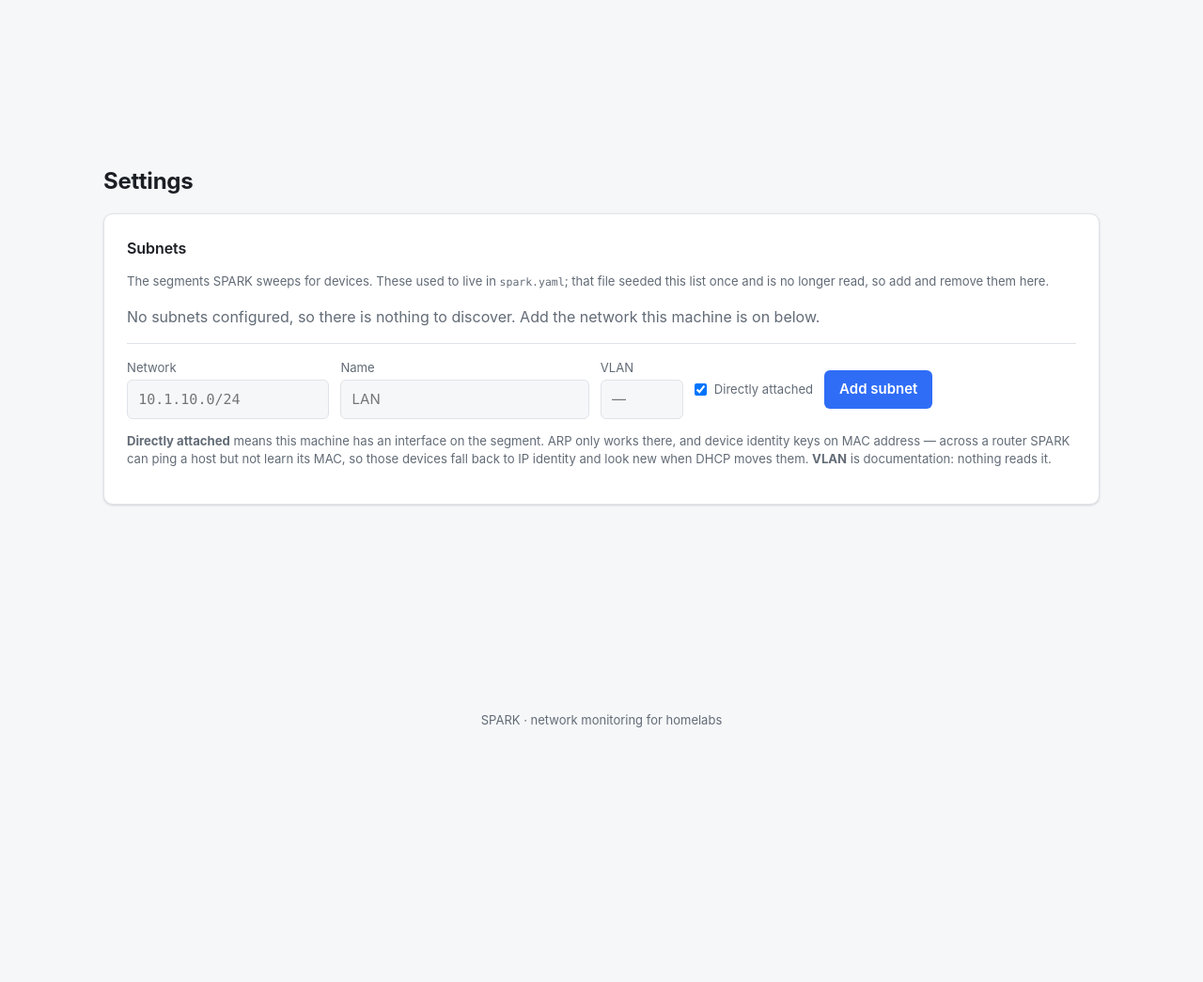
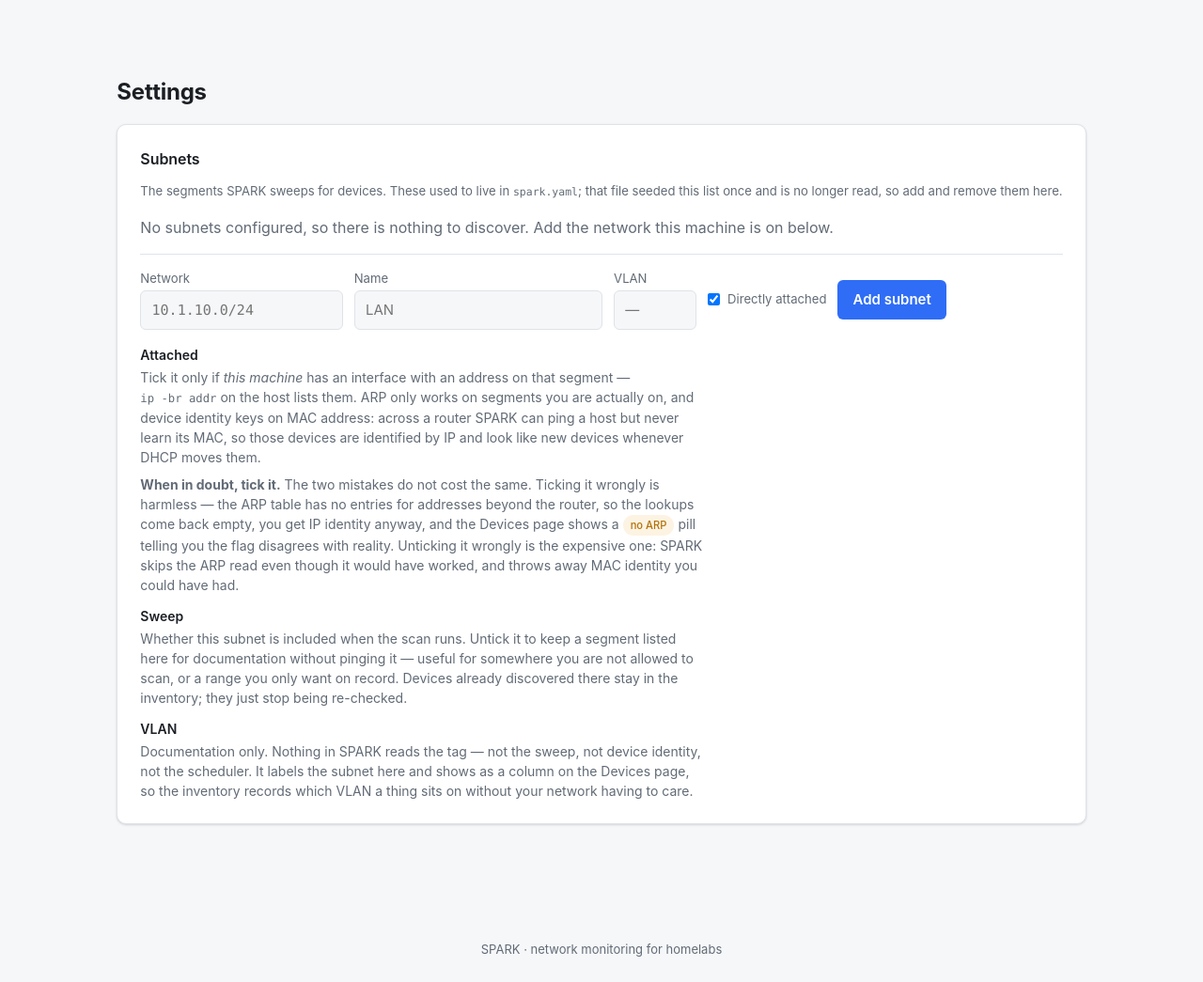
Before and after one commit to MarcusP3/SparkNetworkMonitoring, a FastAPI app: template spark/src/spark/templates/settings.html in a window 1280 px wide. Shown: the whole page at 94% size. Before the commit the page ends 774 px from the top, so only its background shows below. Run offline with FastAPI, Linux system fonts and the light colour scheme; the template is opened without the code that fills it, so the values that code supplies are empty; parts of the project's set-up code (start-up, migrations or seed data) failed here and were passed over.

Commit message:
Explain the subnet checkboxes instead of abbreviating them
Both checkboxes were labelled in shorthand -- "L2" and "on" -- under headers
that already said the same thing, with the real explanation in a tooltip nobody
hovers. The first question the page got was what the attached checkbox meant.

The inline abbreviations are gone (the headers do that job; the inputs carry
aria-labels), and the paragraph underneath is now a three-term legend giving
the consequence rather than the definition:

  * Attached says how to check -- ip -br addr on the host -- and which way to
    err. The two mistakes are not symmetrical and the page never said so.
    Ticking it wrongly is harmless: the ARP table holds no entries for
    addresses beyond the router, so lookups come back empty, identity falls
    back to IP anyway, and a "no ARP" pill appears on the Devices page saying
    the flag disagrees with reality. Unticking it wrongly skips an ARP read
    that would have worked and throws away MAC identity.
  * Sweep is documented for the first time. It was an unlabelled checkbox that
    silently controlled whether a subnet is scanned at all.
  * VLAN says plainly that nothing reads it, so a network that does not want
    VLAN IDs to matter can still record them.

Suite 165 passed, 6 skipped; smoke_test.py 76 passed.

Co-Authored-By: Claude Opus 5 <noreply@anthropic.com>
Claude-Session: https://claude.ai/code/session_01YEfZdYbmDYephJ34E6oV8Z

```diff
--- a/spark/src/spark/static/app.css
+++ b/spark/src/spark/static/app.css
@@ -582,3 +582,36 @@ input.narrow { max-width: 5.5rem; }
 @media (max-width: 40rem) {
   .filter-count { margin-left: 0; flex-basis: 100%; }
 }
+
+/* ---- settings legend --------------------------------------------------- */
+
+/* A definition list rather than a paragraph: three terms that each need a few
+   sentences read badly as prose, and these are the fields people get wrong. */
+.legend {
+  margin: 1rem 0 0;
+  font-size: .875rem;
+  color: var(--text-muted);
+}
+
+.legend dt {
+  margin-top: .75rem;
+  font-weight: 600;
+  color: var(--text);
+}
+
+.legend dt:first-child { margin-top: 0; }
+
+.legend dd {
+  margin: .2rem 0 0;
+  max-width: 68ch;      /* prose, not a full-width wall */
+  line-height: 1.5;
+}
+
+.legend .pill { font-size: .7rem; vertical-align: baseline; }
+
+/* A command is one token to a reader; letting it break mid-flag turns
+   `ip -br addr` into two things that look like neither. */
+.legend code { white-space: nowrap; }
+
+/* A second dd under the same dt is a continuation paragraph, not a new term. */
+.legend dd + dd { margin-top: .5rem; }
--- a/spark/src/spark/templates/settings.html
+++ b/spark/src/spark/templates/settings.html
@@ -22,8 +22,8 @@
           <th>Network</th>
           <th>Name</th>
           <th>VLAN</th>
-          <th>Attached</th>
-          <th>Sweep</th>
+          <th title="This machine has an interface on the segment">Attached</th>
+          <th title="Include this subnet in the scan schedule">Sweep</th>
           <th></th>
         </tr>
       </thead>
@@ -63,17 +63,16 @@
             <label class="checkbox">
               <input type="checkbox" name="attached" value="1"
                      form="subnet-{{ subnet.id }}"
+                     aria-label="Directly attached"
                      {% if subnet.attached %}checked{% endif %}>
-              <span class="muted small" title="SPARK has an interface on this
-                    segment, so ARP works and devices get a MAC address">L2</span>
             </label>
           </td>
           <td>
             <label class="checkbox">
               <input type="checkbox" name="enabled" value="1"
                      form="subnet-{{ subnet.id }}"
+                     aria-label="Sweep this subnet"
                      {% if subnet.enabled %}checked{% endif %}>
-              <span class="muted small">on</span>
             </label>
           </td>
           <td class="actions">
@@ -118,13 +117,43 @@
       <button type="submit" class="btn-primary">Add subnet</button>
     </form>
 
-    <p class="muted small">
-      <strong>Directly attached</strong> means this machine has an interface on
-      the segment. ARP only works there, and device identity keys on MAC
-      address — across a router SPARK can ping a host but not learn its MAC, so
-      those devices fall back to IP identity and look new when DHCP moves them.
-      <strong>VLAN</strong> is documentation: nothing reads it.
-    </p>
+    <dl class="legend">
+      <dt>Attached</dt>
+      <dd>
+        Tick it only if <em>this machine</em> has an interface with an address on
+        that segment — <code>ip -br addr</code> on the host lists them. ARP only
+        works on segments you are actually on, and device identity keys on MAC
+        address: across a router SPARK can ping a host but never learn its MAC,
+        so those devices are identified by IP and look like new devices whenever
+        DHCP moves them.
+      </dd>
+      <dd>
+        <strong>When in doubt, tick it.</strong> The two mistakes do not cost the
+        same. Ticking it wrongly is harmless — the ARP table has no entries for
+        addresses beyond the router, so the lookups come back empty, you get IP
+        identity anyway, and the Devices page shows a <span class="pill warn">no
+        ARP</span> pill telling you the flag disagrees with reality. Unticking it
+        wrongly is the expensive one: SPARK skips the ARP read even though it
+        would have worked, and throws away MAC identity you could have had.
+      </dd>
+
+      <dt>Sweep</dt>
+      <dd>
+        Whether this subnet is included when the scan runs. Untick it to keep a
+        segment listed here for documentation without pinging it — useful for
+        somewhere you are not allowed to scan, or a range you only want on
+        record. Devices already discovered there stay in the inventory; they
+        just stop being re-checked.
+      </dd>
+
+      <dt>VLAN</dt>
+      <dd>
+        Documentation only. Nothing in SPARK reads the tag — not the sweep, not
+        device identity, not the scheduler. It labels the subnet here and shows
+        as a column on the Devices page, so the inventory records which VLAN a
+        thing sits on without your network having to care.
+      </dd>
+    </dl>
   </section>
 </div>
 {% endblock %}
```
Also changed, not shown: spark/CHANGELOG.md.
